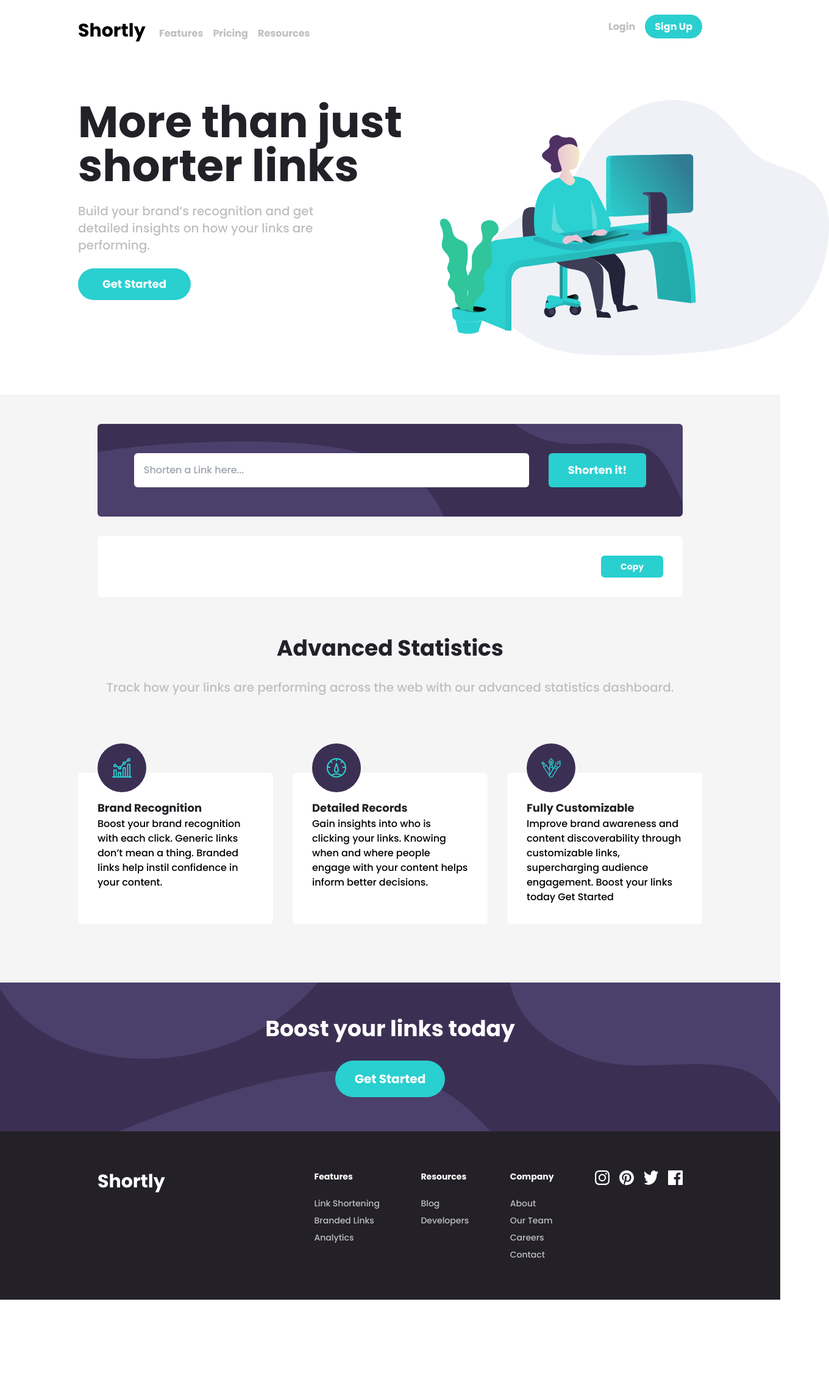
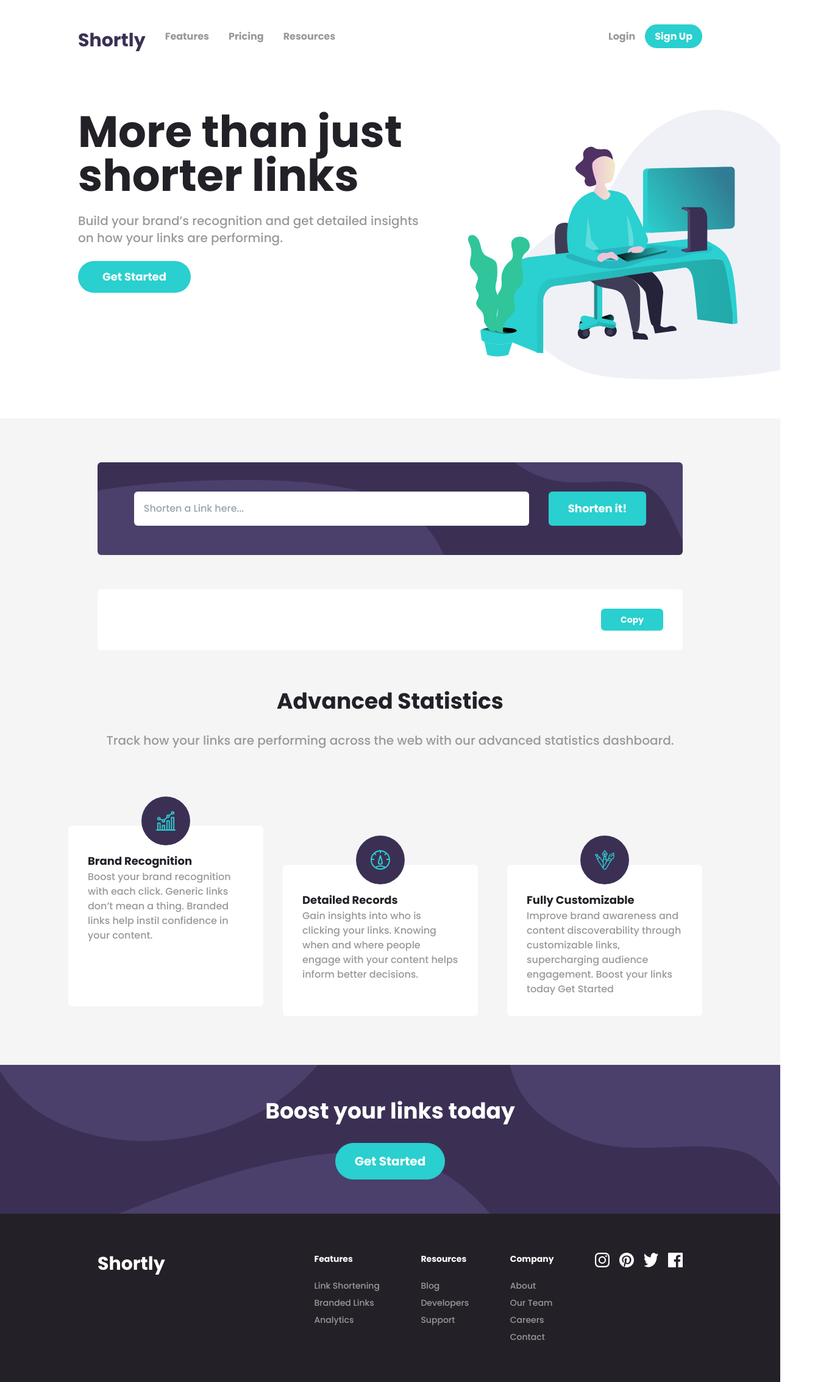
Before and after one commit to jsnicholas/shortly-url-shortener, a React (Create React App) app: page / in a window 1280 px wide. Shown: the whole page at 61% size, 1360 px wide, since content can reach past the window. Before the commit the page ends 2131 px from the top, so only its background shows below. Built offline with nearby package versions, Linux system fonts and the light colour scheme.

Commit message:
responsive updates

```diff
--- a/src/App.js
+++ b/src/App.js
@@ -7,7 +7,7 @@ import Footer from "./components/footer";
 
 function App() {
   return (
-    <div className="App">
+    <div className="App overflow-x-hidden">
       <Navbar />
       <Hero />
       <Info />
--- a/src/components/cta.jsx
+++ b/src/components/cta.jsx
@@ -1,6 +1,6 @@
 function CTA() {
   return (
-    <section className="cta flex flex-col justify-center items-center bg-darkviolet p-14">
+    <section className="cta flex flex-col justify-center items-center text-center bg-darkviolet p-14">
       <h1 className="text-white text-4xl font-bold mb-8">
         Boost your links today
       </h1>
--- a/src/components/footer.jsx
+++ b/src/components/footer.jsx
@@ -6,27 +6,28 @@ import facebook from "../images/icon-facebook.svg";
 
 function Footer() {
   return (
-    <footer className="flex items-center justify-between flex-wrap py-16 px-40 bg-verydarkviolet text-white">
-      <div className="basis-1/3 text-3xl font-bold self-start">Shortly</div>
-      <div className="flex space-y-2 flex-col self-start text-sm mr-8 text-gray">
+    <footer className="flex flex-col md:flex-row items-center justify-center text-center md:text-left md:justify-between py-8 md:py-16 px-8 md:px-40 bg-verydarkviolet text-white">
+      <div className="basis-1/3 text-3xl font-bold md:self-start">Shortly</div>
+      <div className="flex space-y-2 flex-col md:self-start text-sm mt-8 md:mt-0 md:mr-8 text-gray">
         <h2 className="font-bold mb-4 text-white">Features</h2>
         <a href="/link">Link Shortening</a>
         <a href="/link">Branded Links</a>
         <a href="/link">Analytics</a>
       </div>
-      <div className="flex space-y-2 flex-col self-start text-sm mr-8 text-gray">
+      <div className="flex space-y-2 flex-col md:self-start text-sm mt-8 md:mt-0 md:mr-8 text-gray">
         <h2 className="font-bold mb-4 text-white">Resources</h2>
         <span>Blog</span>
         <span>Developers</span>
+        <span>Support</span>
       </div>
-      <div className="flex space-y-2 flex-col self-start text-sm mr-8 text-gray">
+      <div className="flex space-y-2 flex-col md:self-start text-sm mt-8 md:mt-0 md:mr-8 text-gray">
         <h2 className="font-bold mb-4 text-white">Company</h2>
         <span>About</span>
         <span>Our Team</span>
         <span>Careers</span>
         <span>Contact</span>
       </div>
-      <div className="flex flex-row self-start">
+      <div className="flex flex-row md:self-start mt-8 md:mt-0">
         <img className="mr-4" src={insta} alt="instagram logo"></img>
         <img className="mr-4" src={pinterest} alt="pinterest logo"></img>
         <img className="mr-4" src={twitter} alt="twitter logo"></img>
--- a/src/components/hero.jsx
+++ b/src/components/hero.jsx
@@ -3,12 +3,12 @@ import topimg from "../images/illustration-working.svg";
 
 function Hero() {
   return (
-    <section className="px-32 mb-40 flex justify-between">
-      <div className="w-2/3">
-        <h1 className="text-7xl font-bold text-verydarkviolet leading-20">
+    <section className="mb-40 flex flex-col md:flex-row md:justify-between lg:justify-center">
+      <div className="max-w-xl mx-6 text-center order-2 md:order-1 md:text-left md:ml-32">
+        <h1 className="text-5xl font-bold text-verydarkviolet leading-20 md:text-7xl">
           More than just shorter links
         </h1>
-        <p className="heroSubtext text-gray text-xl py-6 w-3/4">
+        <p className="heroSubtext text-gray text-xl py-6">
           Build your brand’s recognition and get detailed insights on how your
           links are performing.
         </p>
@@ -20,7 +20,7 @@ function Hero() {
         </button>
       </div>
 
-      <div className="-mr-52">
+      <div className="order-1 md:order-2 -mr-28 ml-10 md:-mr-40 mb-8 md:mb-0">
         <img
           src={topimg}
           alt="Illustration of person working at their computer"
--- a/src/components/info.jsx
+++ b/src/components/info.jsx
@@ -12,8 +12,8 @@ function Info() {
           <URLform />
         </div>
         {/* Section Header */}
-        <div className="self-auto text-center m-20">
-          <h1 className="text-4xl font-bold text-verydarkviolet">
+        <div className="self-auto text-center mx-6 md:m-20">
+          <h1 className="text-3xl md:text-4xl font-bold text-verydarkviolet">
             Advanced Statistics
           </h1>
           <p className="text-gray text-xl leading-loose py-6">
@@ -24,10 +24,10 @@ function Info() {
       </div>
 
       {/* Info Boxes Container */}
-      <div className="flex mt-8 justify-center">
+      <div className="flex flex-col space-y-20 md:flex-row mt-12 md:mt-8 justify-center text-gray text-center md:text-left">
         {/* Brand Rec Box*/}
-        <div className="w-1/4 bg-white rounded-md m-4 p-8">
-          <div className="bubble -mt-20 p-6 rounded-full bg-darkviolet w-20 h-20">
+        <div className="w-fit md:w-1/4 bg-white rounded-md mx-8 md:m-4 p-8">
+          <div className="bubble m-auto -mt-20 p-6 rounded-full bg-darkviolet w-20 h-20">
             <img src={graph} className="" aria-hidden="true" alt="graph icon" />
           </div>
           <h1 className="mt-3 text-lg font-bold text-verydarkviolet">
@@ -41,8 +41,8 @@ function Info() {
 
         {/* Records Box*/}
 
-        <div className="w-1/4 bg-white rounded-md m-4 p-8">
-          <div className="bubble -mt-20 p-6 rounded-full bg-darkviolet w-20 h-20">
+        <div className="w-fit md:w-1/4 bg-white rounded-md mx-8 md:m-4 p-8">
+          <div className="bubble m-auto -mt-20 p-6 rounded-full bg-darkviolet w-20 h-20">
             <img
               src={records}
               className=""
@@ -61,8 +61,8 @@ function Info() {
 
         {/* Customize Box */}
 
-        <div className="w-1/4 bg-white rounded-md p-8 m-4">
-          <div className="bubble -mt-20 p-6 rounded-full bg-darkviolet w-20 h-20">
+        <div className="w-fit md:w-1/4 bg-white rounded-md p-8 mx-8">
+          <div className="bubble m-auto -mt-20 p-6 rounded-full bg-darkviolet w-20 h-20">
             <img
               src={custom}
               className=""
--- a/src/components/navbar.jsx
+++ b/src/components/navbar.jsx
@@ -1,22 +1,17 @@
 function Navbar() {
   return (
-    <nav className="mx-32 mb-24 mt-8 flex justify-between gap-4">
-      <div>
-        <span className="font-bold text-3xl mr-4">Shortly </span>
-        <ul className="inline-block text-gray font-bold">
-          <li className="inline mr-4">
-            <a href="/features">Features</a>
-          </li>
-          <li className="inline mr-4">
-            <a href="/pricing">Pricing</a>
-          </li>
-          <li className="inline mr-4">
-            <a href="/Resources">Resources</a>
-          </li>
-        </ul>
+    <nav className="mx-6 md:mx-32 md:mb-24 mt-6 md:mt-12 flex justify-between">
+      <span className="md:hidden text-darkviolet font-bold text-3xl">
+        Shortly
+      </span>
+      <div className="hidden md:flex space-x-8 text-gray font-bold self-start">
+        <span className="text-darkviolet font-bold text-3xl">Shortly</span>
+        <a href="/features">Features</a>
+        <a href="/pricing">Pricing</a>
+        <a href="/Resources">Resources</a>
       </div>
-      <div>
-        <ul className="inline-block text-gray font-bold">
+      <div className="hidden md:flex">
+        <ul className="text-gray font-bold">
           <li className="inline">
             <a href="/login">Login</a>
           </li>
--- a/src/components/url-form.jsx
+++ b/src/components/url-form.jsx
@@ -34,17 +34,18 @@ function App() {
   }
 
   return (
-    <div className="flex flex-col align-center justify-center rounded-lg relative top-12">
+    getShortLink && (
+      <div className="flex flex-col align-center justify-center rounded-lg relative -top-8 md:top-12">
         <div className="card-body flex justify-center">
-        <div className="flex justify-center p-12 w-3/4 rounded-md bg-darkviolet linkSection">
+          <div className="flex flex-col md:flex-row justify-center p-4 md:p-12 w-full m-6 md:w-3/4 rounded-md bg-darkviolet linkSection">
             <input
               type="text"
               ref={get_longLink}
-            className="block w-9/12 rounded-md p-4"
+              className="block w-full md:w-9/12 rounded-md p-4 mb-4 md:mb-0"
               placeholder="Shorten a Link here..."
             />
             <button
-            className="ml-8 w-fit text-white bg-cyan rounded-md font-bold  text-lg py-2 px-8"
+              className="w-full md:ml-8 md:w-fit text-white bg-cyan rounded-md font-bold  text-lg py-2 px-8"
               onClick={getShortLink}
             >
               Shorten it!
@@ -68,6 +69,7 @@ function App() {
           </button>
         </div>
       </div>
+    )
   );
 }
 
--- a/src/styles.css
+++ b/src/styles.css
@@ -567,12 +567,45 @@ video {
   top: 3rem;
 }
 
+.top-8 {
+  top: 2rem;
+}
+
+.-top-8 {
+  top: -2rem;
+}
+
+.order-2 {
+  order: 2;
+}
+
+.order-1 {
+  order: 1;
+}
+
 .m-20 {
   margin: 5rem;
 }
 
 .m-4 {
   margin: 1rem;
+}
+
+.m-8 {
+  margin: 2rem;
+}
+
+.m-6 {
+  margin: 1.5rem;
+}
+
+.m-auto {
+  margin: auto;
+}
+
+.mx-32 {
+  margin-left: 8rem;
+  margin-right: 8rem;
 }
 
 .mx-40 {
@@ -585,13 +618,22 @@ video {
   margin-bottom: 2rem;
 }
 
-.mx-32 {
-  margin-left: 8rem;
-  margin-right: 8rem;
+.mx-8 {
+  margin-left: 2rem;
+  margin-right: 2rem;
+}
+
+.mx-6 {
+  margin-left: 1.5rem;
+  margin-right: 1.5rem;
 }
 
 .mb-8 {
   margin-bottom: 2rem;
+}
+
+.mr-8 {
+  margin-right: 2rem;
 }
 
 .mb-4 {
@@ -606,12 +648,8 @@ video {
   margin-bottom: 10rem;
 }
 
-.mr-8 {
-  margin-right: 2rem;
-}
-
-.-mr-40 {
-  margin-right: -10rem;
+.-mr-52 {
+  margin-right: -13rem;
 }
 
 .-mt-24 {
@@ -630,14 +668,6 @@ video {
   margin-top: 0.75rem;
 }
 
-.mt-14 {
-  margin-top: 3.5rem;
-}
-
-.mt-28 {
-  margin-top: 7rem;
-}
-
 .mb-24 {
   margin-bottom: 6rem;
 }
@@ -650,36 +680,64 @@ video {
   margin-left: 2rem;
 }
 
-.-mr-60 {
-  margin-right: -15rem;
+.ml-32 {
+  margin-left: 8rem;
 }
 
-.-mr-80 {
-  margin-right: -20rem;
+.mt-12 {
+  margin-top: 3rem;
 }
 
-.-mr-96 {
-  margin-right: -24rem;
+.-mr-40 {
+  margin-right: -10rem;
 }
 
-.-mr-72 {
-  margin-right: -18rem;
+.mr-20 {
+  margin-right: 5rem;
 }
 
-.-mr-64 {
-  margin-right: -16rem;
+.-mr-20 {
+  margin-right: -5rem;
 }
 
-.-mr-52 {
-  margin-right: -13rem;
+.-mr-24 {
+  margin-right: -6rem;
+}
+
+.-mr-32 {
+  margin-right: -8rem;
+}
+
+.-mr-28 {
+  margin-right: -7rem;
+}
+
+.ml-20 {
+  margin-left: 5rem;
+}
+
+.ml-16 {
+  margin-left: 4rem;
+}
+
+.-mr-16 {
+  margin-right: -4rem;
+}
+
+.ml-12 {
+  margin-left: 3rem;
+}
+
+.ml-10 {
+  margin-left: 2.5rem;
+}
+
+.mt-6 {
+  margin-top: 1.5rem;
 }
 
 .block {
   display: block;
-}
-
-.inline-block {
-  display: inline-block;
 }
 
 .inline {
@@ -690,24 +748,16 @@ video {
   display: flex;
 }
 
-.grid {
-  display: grid;
-}
-
-.inline-grid {
-  display: inline-grid;
+.hidden {
+  display: none;
 }
 
 .h-20 {
   height: 5rem;
 }
 
-.h-16 {
-  height: 4rem;
-}
-
-.w-1\/2 {
-  width: 50%;
+.w-2\/3 {
+  width: 66.666667%;
 }
 
 .w-3\/4 {
@@ -722,36 +772,8 @@ video {
   width: 5rem;
 }
 
-.w-5\/6 {
-  width: 83.333333%;
-}
-
-.w-1\/6 {
-  width: 16.666667%;
-}
-
-.w-full {
-  width: 100%;
-}
-
-.w-auto {
-  width: auto;
-}
-
-.w-2\/3 {
-  width: 66.666667%;
-}
-
 .w-9\/12 {
   width: 75%;
-}
-
-.w-3\/12 {
-  width: 25%;
-}
-
-.w-2\/12 {
-  width: 16.666667%;
 }
 
 .w-fit {
@@ -760,8 +782,20 @@ video {
   width: fit-content;
 }
 
-.flex-none {
-  flex: none;
+.w-full {
+  width: 100%;
+}
+
+.max-w-lg {
+  max-width: 32rem;
+}
+
+.max-w-xl {
+  max-width: 36rem;
+}
+
+.max-w-3xl {
+  max-width: 48rem;
 }
 
 .basis-1\/3 {
@@ -800,8 +834,10 @@ video {
   justify-content: space-between;
 }
 
-.gap-4 {
-  gap: 1rem;
+.space-y-2 > :not([hidden]) ~ :not([hidden]) {
+  --tw-space-y-reverse: 0;
+  margin-top: calc(0.5rem * calc(1 - var(--tw-space-y-reverse)));
+  margin-bottom: calc(0.5rem * var(--tw-space-y-reverse));
 }
 
 .space-x-4 > :not([hidden]) ~ :not([hidden]) {
@@ -810,28 +846,22 @@ video {
   margin-left: calc(1rem * calc(1 - var(--tw-space-x-reverse)));
 }
 
-.space-x-20 > :not([hidden]) ~ :not([hidden]) {
+.space-x-8 > :not([hidden]) ~ :not([hidden]) {
   --tw-space-x-reverse: 0;
-  margin-right: calc(5rem * var(--tw-space-x-reverse));
-  margin-left: calc(5rem * calc(1 - var(--tw-space-x-reverse)));
+  margin-right: calc(2rem * var(--tw-space-x-reverse));
+  margin-left: calc(2rem * calc(1 - var(--tw-space-x-reverse)));
 }
 
-.space-x-40 > :not([hidden]) ~ :not([hidden]) {
-  --tw-space-x-reverse: 0;
-  margin-right: calc(10rem * var(--tw-space-x-reverse));
-  margin-left: calc(10rem * calc(1 - var(--tw-space-x-reverse)));
+.space-y-8 > :not([hidden]) ~ :not([hidden]) {
+  --tw-space-y-reverse: 0;
+  margin-top: calc(2rem * calc(1 - var(--tw-space-y-reverse)));
+  margin-bottom: calc(2rem * var(--tw-space-y-reverse));
 }
 
-.space-y-4 > :not([hidden]) ~ :not([hidden]) {
+.space-y-20 > :not([hidden]) ~ :not([hidden]) {
   --tw-space-y-reverse: 0;
-  margin-top: calc(1rem * calc(1 - var(--tw-space-y-reverse)));
-  margin-bottom: calc(1rem * var(--tw-space-y-reverse));
-}
-
-.space-y-2 > :not([hidden]) ~ :not([hidden]) {
-  --tw-space-y-reverse: 0;
-  margin-top: calc(0.5rem * calc(1 - var(--tw-space-y-reverse)));
-  margin-bottom: calc(0.5rem * var(--tw-space-y-reverse));
+  margin-top: calc(5rem * calc(1 - var(--tw-space-y-reverse)));
+  margin-bottom: calc(5rem * var(--tw-space-y-reverse));
 }
 
 .self-auto {
@@ -840,6 +870,14 @@ video {
 
 .self-start {
   align-self: flex-start;
+}
+
+.overflow-hidden {
+  overflow: hidden;
+}
+
+.overflow-x-hidden {
+  overflow-x: hidden;
 }
 
 .rounded-full {
@@ -919,9 +957,24 @@ video {
   padding-right: 10rem;
 }
 
+.px-32 {
+  padding-left: 8rem;
+  padding-right: 8rem;
+}
+
 .py-6 {
   padding-top: 1.5rem;
   padding-bottom: 1.5rem;
+}
+
+.px-10 {
+  padding-left: 2.5rem;
+  padding-right: 2.5rem;
+}
+
+.py-3 {
+  padding-top: 0.75rem;
+  padding-bottom: 0.75rem;
 }
 
 .px-4 {
@@ -934,24 +987,9 @@ video {
   padding-bottom: 0.5rem;
 }
 
-.px-20 {
-  padding-left: 5rem;
-  padding-right: 5rem;
-}
-
-.px-32 {
-  padding-left: 8rem;
-  padding-right: 8rem;
-}
-
-.px-10 {
-  padding-left: 2.5rem;
-  padding-right: 2.5rem;
-}
-
-.py-3 {
-  padding-top: 0.75rem;
-  padding-bottom: 0.75rem;
+.py-8 {
+  padding-top: 2rem;
+  padding-bottom: 2rem;
 }
 
 .pb-20 {
@@ -977,6 +1015,11 @@ video {
   line-height: 2.25rem;
 }
 
+.text-sm {
+  font-size: 0.875rem;
+  line-height: 1.25rem;
+}
+
 .text-7xl {
   font-size: 4.5rem;
   line-height: 1;
@@ -987,9 +1030,14 @@ video {
   line-height: 1.75rem;
 }
 
-.text-sm {
-  font-size: 0.875rem;
-  line-height: 1.25rem;
+.text-5xl {
+  font-size: 3rem;
+  line-height: 1;
+}
+
+.text-2xl {
+  font-size: 1.5rem;
+  line-height: 2rem;
 }
 
 .font-bold {
@@ -1005,19 +1053,24 @@ video {
   color: rgb(255 255 255 / var(--tw-text-opacity));
 }
 
+.text-gray {
+  --tw-text-opacity: 1;
+  color: hsl(0 0% 60% / var(--tw-text-opacity));
+}
+
 .text-verydarkviolet {
   --tw-text-opacity: 1;
   color: hsl(260 8% 14% / var(--tw-text-opacity));
 }
 
-.text-gray {
-  --tw-text-opacity: 1;
-  color: hsl(0 0% 75% / var(--tw-text-opacity));
-}
-
 .text-cyan {
   --tw-text-opacity: 1;
   color: hsl(180 66% 49% / var(--tw-text-opacity));
+}
+
+.text-darkviolet {
+  --tw-text-opacity: 1;
+  color: hsl(257 27% 26% / var(--tw-text-opacity));
 }
 
 body {
@@ -1031,3 +1084,182 @@ body {
 .cta {
   background-image: url(images/bg-boost-desktop.svg);
 }
+
+@media (min-width: 640px) {
+  .sm\:flex-col {
+    flex-direction: column;
+  }
+}
+
+@media (min-width: 768px) {
+  .md\:top-12 {
+    top: 3rem;
+  }
+
+  .md\:order-1 {
+    order: 1;
+  }
+
+  .md\:order-2 {
+    order: 2;
+  }
+
+  .md\:m-20 {
+    margin: 5rem;
+  }
+
+  .md\:m-4 {
+    margin: 1rem;
+  }
+
+  .md\:mx-32 {
+    margin-left: 8rem;
+    margin-right: 8rem;
+  }
+
+  .md\:mb-40 {
+    margin-bottom: 10rem;
+  }
+
+  .md\:ml-32 {
+    margin-left: 8rem;
+  }
+
+  .md\:-mr-40 {
+    margin-right: -10rem;
+  }
+
+  .md\:ml-8 {
+    margin-left: 2rem;
+  }
+
+  .md\:mb-0 {
+    margin-bottom: 0px;
+  }
+
+  .md\:-mt-20 {
+    margin-top: -5rem;
+  }
+
+  .md\:mt-8 {
+    margin-top: 2rem;
+  }
+
+  .md\:mb-24 {
+    margin-bottom: 6rem;
+  }
+
+  .md\:mt-12 {
+    margin-top: 3rem;
+  }
+
+  .md\:mr-8 {
+    margin-right: 2rem;
+  }
+
+  .md\:mt-0 {
+    margin-top: 0px;
+  }
+
+  .md\:flex {
+    display: flex;
+  }
+
+  .md\:hidden {
+    display: none;
+  }
+
+  .md\:w-full {
+    width: 100%;
+  }
+
+  .md\:w-3\/4 {
+    width: 75%;
+  }
+
+  .md\:w-9\/12 {
+    width: 75%;
+  }
+
+  .md\:w-fit {
+    width: -webkit-fit-content;
+    width: -moz-fit-content;
+    width: fit-content;
+  }
+
+  .md\:w-20 {
+    width: 5rem;
+  }
+
+  .md\:w-1\/4 {
+    width: 25%;
+  }
+
+  .md\:flex-row {
+    flex-direction: row;
+  }
+
+  .md\:flex-col {
+    flex-direction: column;
+  }
+
+  .md\:justify-between {
+    justify-content: space-between;
+  }
+
+  .md\:self-start {
+    align-self: flex-start;
+  }
+
+  .md\:p-12 {
+    padding: 3rem;
+  }
+
+  .md\:py-16 {
+    padding-top: 4rem;
+    padding-bottom: 4rem;
+  }
+
+  .md\:px-40 {
+    padding-left: 10rem;
+    padding-right: 10rem;
+  }
+
+  .md\:text-left {
+    text-align: left;
+  }
+
+  .md\:text-7xl {
+    font-size: 4.5rem;
+    line-height: 1;
+  }
+
+  .md\:text-4xl {
+    font-size: 2.25rem;
+    line-height: 2.5rem;
+  }
+}
+
+@media (min-width: 1024px) {
+  .lg\:justify-center {
+    justify-content: center;
+  }
+}
+
+@media (min-width: 1280px) {
+  .xl\:ml-0 {
+    margin-left: 0px;
+  }
+
+  .xl\:w-3\/4 {
+    width: 75%;
+  }
+
+  .xl\:max-w-full {
+    max-width: 100%;
+  }
+
+  .xl\:justify-center {
+    justify-content: center;
+  }
+}
--- a/tailwind.config.js
+++ b/tailwind.config.js
@@ -8,7 +8,7 @@ module.exports = {
       /* Secondary Colors */
       red: "hsl(0, 87%, 67%)",
       /* Neutral Colors */
-      gray: "hsl(0, 0%, 75%)",
+      gray: "hsl(0, 0%, 60%)",
       infobg: "hsl(230, 2%, 96%)",
       grayviolet: "hsl(257, 7%, 63%)",
       darkblue: "hsl(255, 11%, 22%)",
```
Lines whose indentation alone changed are shown as unchanged.
